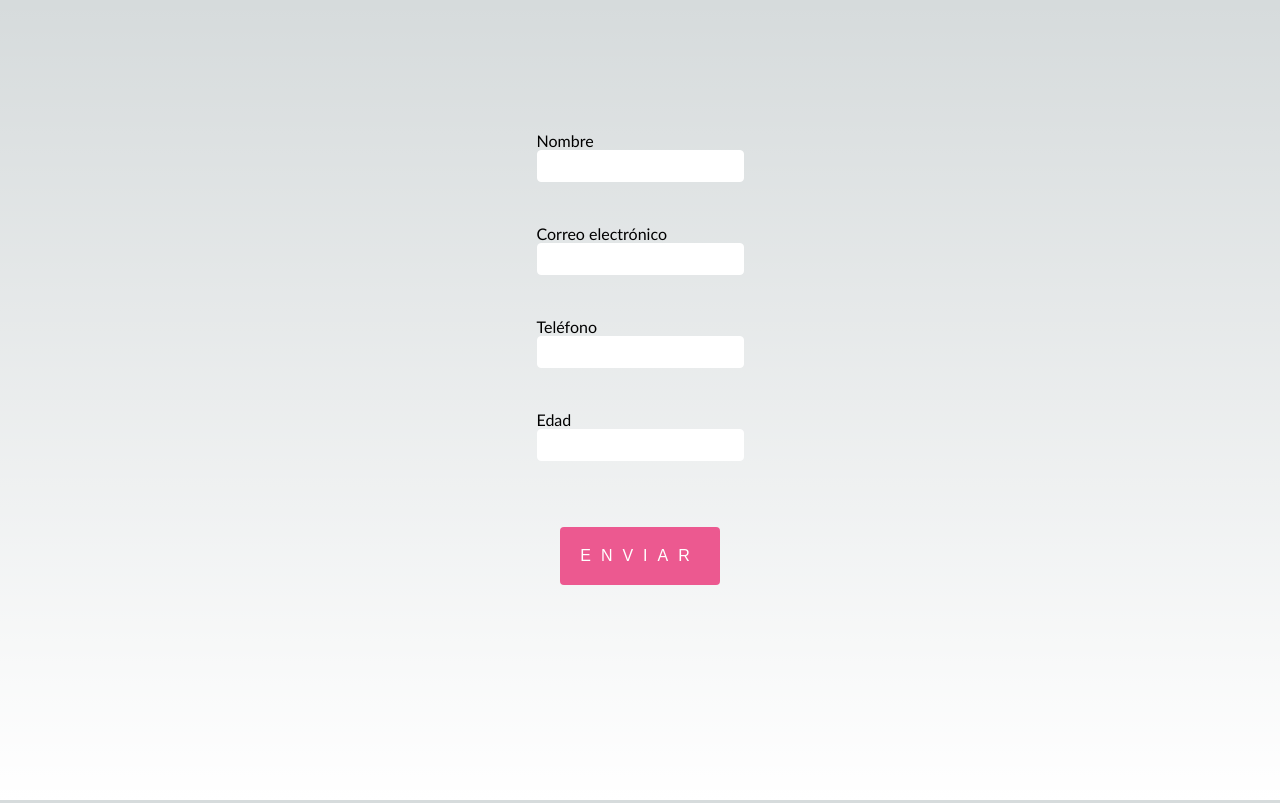
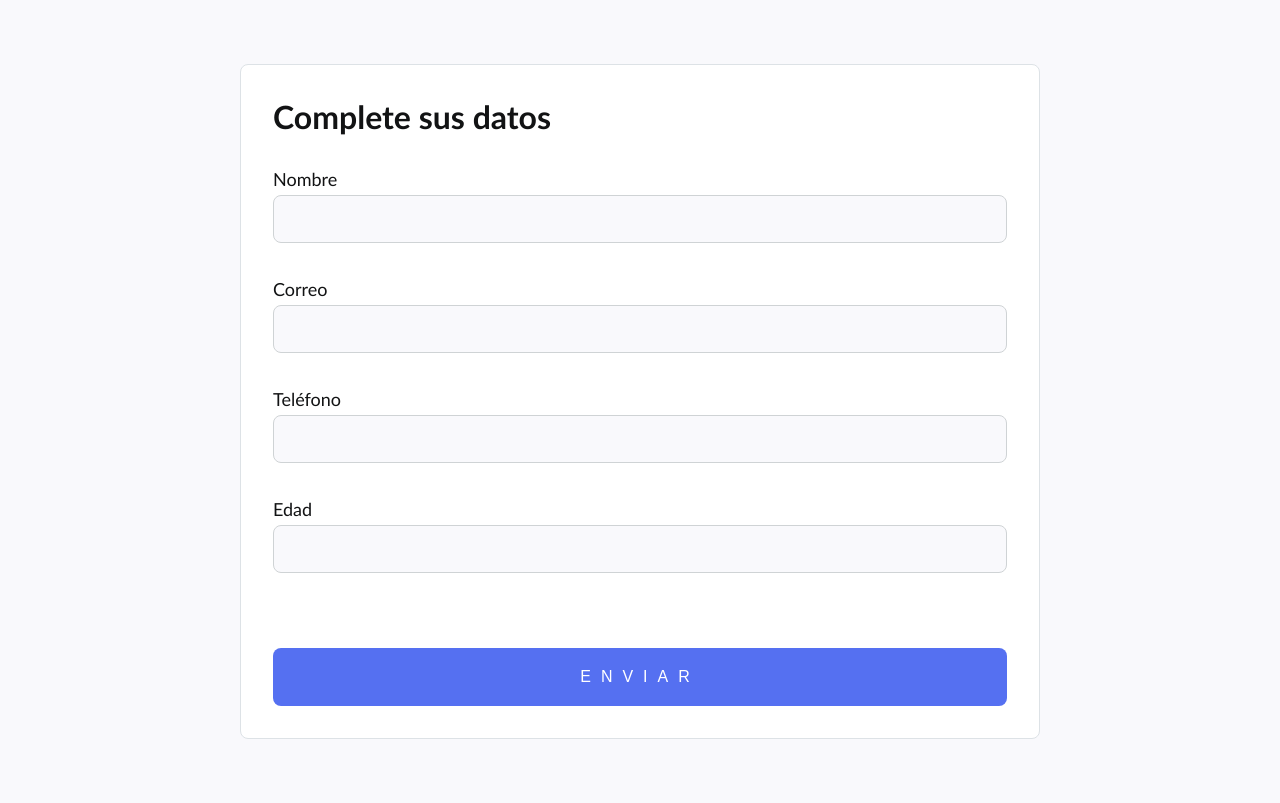
Before and after one commit to Fabricio-L/landscape, a Next.js app: page / in a window 1280 px wide. Built offline with nearby package versions, Linux system fonts and the light colour scheme.

Commit message:
feat(form): add styles

```diff
--- a/src/pages/index.js
+++ b/src/pages/index.js
@@ -5,15 +5,15 @@ import { yupResolver } from '@hookform/resolvers/yup'
 import Layout from '@/components/Layout'
 
 const schema = yup.object().shape({
-  nombre: yup.string().required('Por favor ingresa tu nombre'),
-  correo: yup
+  name: yup.string().required('Por favor ingresa tu name'),
+  mail: yup
     .string()
-    .email('Ingresa un correo electrónico válido')
-    .required('Por favor ingresa tu correo electrónico'),
-  telefono: yup.string(),
-  edad: yup
+    .email('Ingresa un mail electrónico válido')
+    .required('Por favor ingresa tu mail electrónico'),
+  phone: yup.string(),
+  age: yup
     .number()
-    .required('Por favor ingresa tu edad')
+    .required('Por favor ingresa tu age')
     .min(18, 'Debes ser mayor de 18 años'),
 })
 
@@ -33,50 +33,36 @@ export default function Home() {
   return (
     <Layout title="Form">
       <form className={styles.form} onSubmit={handleSubmit(onSubmit)}>
+        <h1 className={styles.title}>Complete sus datos</h1>
         <div className={styles.field}>
-          <label htmlFor="nombre">Nombre</label>
-          <input
-            type="text"
-            id="nombre"
-            name="nombre"
-            {...register('nombre')}
-          />
-          {errors.nombre && (
-            <span className={styles.error}>{errors.nombre.message}</span>
+          <label htmlFor="name">Nombre</label>
+          <input type="text" id="name" name="name" {...register('name')} />
+          {errors.name && (
+            <span className={styles.error}>{errors.name.message}</span>
           )}
         </div>
 
         <div className={styles.field}>
-          <label htmlFor="correo">Correo electrónico</label>
-          <input
-            type="email"
-            id="correo"
-            name="correo"
-            {...register('correo')}
-          />
-          {errors.correo && (
-            <span className={styles.error}>{errors.correo.message}</span>
+          <label htmlFor="mail">Correo</label>
+          <input type="email" id="mail" name="mail" {...register('mail')} />
+          {errors.mail && (
+            <span className={styles.error}>{errors.mail.message}</span>
           )}
         </div>
 
         <div className={styles.field}>
-          <label htmlFor="telefono">Teléfono</label>
-          <input
-            type="text"
-            id="telefono"
-            name="telefono"
-            {...register('telefono')}
-          />
-          {errors.telefono && (
-            <span className={styles.error}>{errors.telefono.message}</span>
+          <label htmlFor="phone">Teléfono</label>
+          <input type="text" id="phone" name="phone" {...register('phone')} />
+          {errors.phone && (
+            <span className={styles.error}>{errors.phone.message}</span>
           )}
         </div>
 
         <div className={styles.field}>
-          <label htmlFor="edad">Edad</label>
-          <input type="number" id="edad" name="edad" {...register('edad')} />
-          {errors.edad && (
-            <span className={styles.error}>{errors.edad.message}</span>
+          <label htmlFor="age">Edad</label>
+          <input type="number" id="age" name="age" {...register('age')} />
+          {errors.age && (
+            <span className={styles.error}>{errors.age.message}</span>
           )}
         </div>
 
--- a/src/styles/Home.module.css
+++ b/src/styles/Home.module.css
@@ -1,32 +1,42 @@
 .form {
   display: flex;
   flex-direction: column;
-  align-items: center;
-  height: 700px;
-  justify-content: center;
+  padding: 2rem;
+  margin: 4rem;
+  width: 800px;
+  background-color: var(--background-white);
+  border: 1px solid #DDE2E6;
+  border-radius: 8px;
+}
+
+.title {
+  margin-bottom: 2rem;
 }
 
 .field {
   display: flex;
   flex-direction: column;
-  padding: 1rem;
   width: 100%;
+  font-size: 18px;
+  gap: 5px;
+  height: 110px;
 }
 
 .field input {
-  height: 2rem;
-  border-radius: 4px;
-  border: 1px solid white;
-  margin-bottom: 10px;
+  height: 3rem;
+  padding: 0px 12px;
+  background-color: var(--background);
+  border: 1px solid #CFD3D5;
+  border-radius: 8px;
+}
+
+.error {
+  color: var(--error-primary);
   font-size: 14px;
-  padding: 0px 12px;
-  background-color: white;
-  color: black;
 }
 
 .button {
-  background: #ec5990;
-  color: white;
+  background-color: var(--background-primary);
   text-transform: uppercase;
   border: none;
   margin-top: 40px;
@@ -34,7 +44,8 @@
   font-size: 16px;
   font-weight: 100;
   letter-spacing: 10px;
-  border-radius: 4px;
+  border-radius: 8px;
+  color: var(--primary-white);
 }
 
 /* Mobile */
--- a/src/styles/globals.css
+++ b/src/styles/globals.css
@@ -1,76 +1,17 @@
 :root {
   --max-width: 1100px;
-  --border-radius: 12px;
-  --font-mono: ui-monospace, Menlo, Monaco, 'Cascadia Mono', 'Segoe UI Mono',
-    'Roboto Mono', 'Oxygen Mono', 'Ubuntu Monospace', 'Source Code Pro',
-    'Fira Mono', 'Droid Sans Mono', 'Courier New', monospace;
 
-  --foreground-rgb: 0, 0, 0;
-  --background-start-rgb: 214, 219, 220;
-  --background-end-rgb: 255, 255, 255;
+  --foreground: #121314;
+  --background: #F9F9FC;
 
-  --primary-glow: conic-gradient(
-    from 180deg at 50% 50%,
-    #16abff33 0deg,
-    #0885ff33 55deg,
-    #54d6ff33 120deg,
-    #0071ff33 160deg,
-    transparent 360deg
-  );
-  --secondary-glow: radial-gradient(
-    rgba(255, 255, 255, 1),
-    rgba(255, 255, 255, 0)
-  );
+  --background-white: #FFFFFF;
+  --background-grey: #CFD3D4;
 
-  --tile-start-rgb: 239, 245, 249;
-  --tile-end-rgb: 228, 232, 233;
-  --tile-border: conic-gradient(
-    #00000080,
-    #00000040,
-    #00000030,
-    #00000020,
-    #00000010,
-    #00000010,
-    #00000080
-  );
+  --background-primary: #5570F1;
 
-  --callout-rgb: 238, 240, 241;
-  --callout-border-rgb: 172, 175, 176;
-  --card-rgb: 180, 185, 188;
-  --card-border-rgb: 131, 134, 135;
-}
+  --primary-white: #FFFFFF;
 
-@media (prefers-color-scheme: dark) {
-  :root {
-    --foreground-rgb: 255, 255, 255;
-    --background-start-rgb: 0, 0, 0;
-    --background-end-rgb: 0, 0, 0;
-
-    --primary-glow: radial-gradient(rgba(1, 65, 255, 0.4), rgba(1, 65, 255, 0));
-    --secondary-glow: linear-gradient(
-      to bottom right,
-      rgba(1, 65, 255, 0),
-      rgba(1, 65, 255, 0),
-      rgba(1, 65, 255, 0.3)
-    );
-
-    --tile-start-rgb: 2, 13, 46;
-    --tile-end-rgb: 2, 5, 19;
-    --tile-border: conic-gradient(
-      #ffffff80,
-      #ffffff40,
-      #ffffff30,
-      #ffffff20,
-      #ffffff10,
-      #ffffff10,
-      #ffffff80
-    );
-
-    --callout-rgb: 20, 20, 20;
-    --callout-border-rgb: 108, 108, 108;
-    --card-rgb: 100, 100, 100;
-    --card-border-rgb: 200, 200, 200;
-  }
+  --error-primary: #cc0000;
 }
 
 * {
@@ -87,22 +28,11 @@ body {
 }
 
 body {
-  color: rgb(var(--foreground-rgb));
-  background: linear-gradient(
-      to bottom,
-      transparent,
-      rgb(var(--background-end-rgb))
-    )
-    rgb(var(--background-start-rgb));
+  color: var(--foreground);
+  background: var(--background)
 }
 
 a {
   color: inherit;
   text-decoration: none;
 }
-
-@media (prefers-color-scheme: dark) {
-  html {
-    color-scheme: dark;
-  }
-}
```
